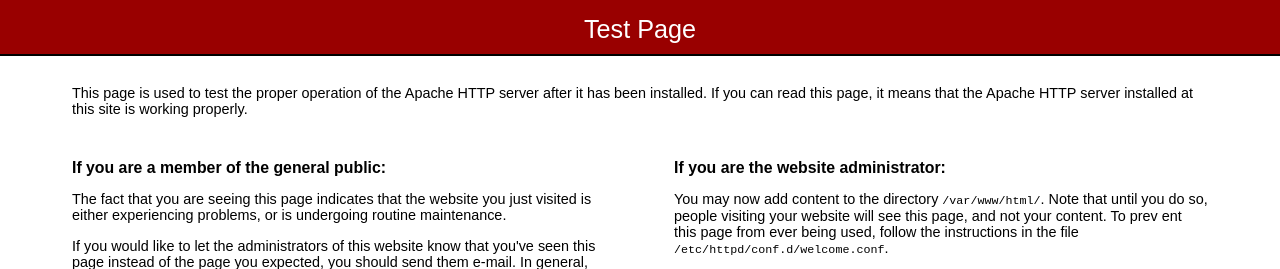
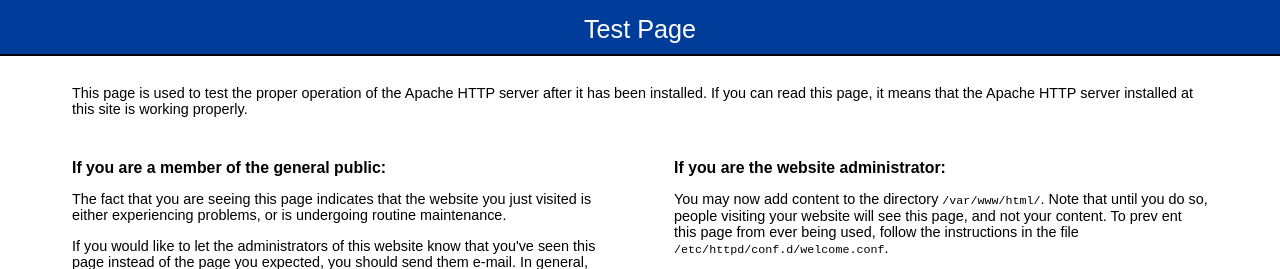
Before and after one commit to michaelsu2014/codedeploy, a plain HTML site: page scripts/index.html in a window 1280 px wide. Shown: the top 269 px of the page. Drawn offline with Linux system fonts and the light colour scheme.

Commit message:
changed  h1 color to blue

```diff
--- a/scripts/index.html
+++ b/scripts/index.html
@@ -27,7 +27,7 @@
 				text-align: center;
 				margin: 0;
 				padding: 0.6em 2em 0.4em;
-				background-color: #900;
+				background-color: #003c99;
 				color: #fff;
 				font-weight: normal;
 				font-size: 1.75em;
```
